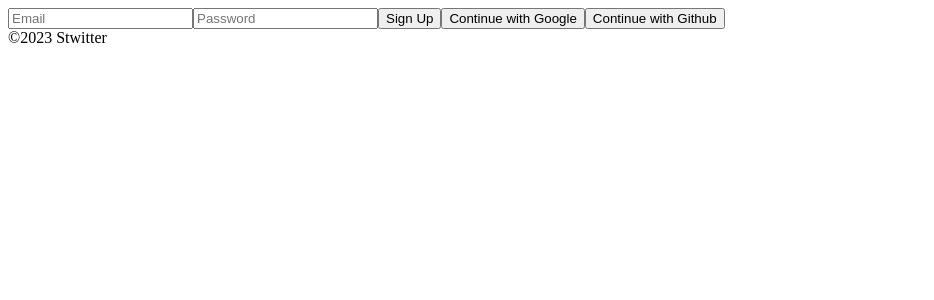
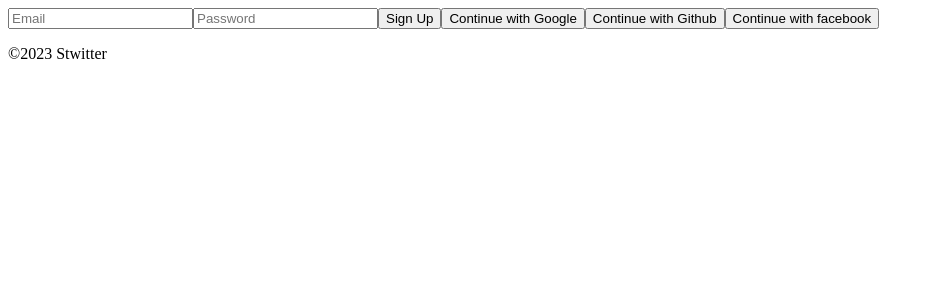
Before and after one commit to walkersmind/stwitter, a React (Create React App) app: page /#/ in a window 1280 px wide. Shown: the top 300 px of the page, without its empty margins (0-934 px from the left). Built offline with nearby package versions, Linux system fonts and the light colour scheme; no server answers.

Commit message:
Feature: Google & Github Login

```diff
--- a/src/routes/Auth.js
+++ b/src/routes/Auth.js
@@ -3,12 +3,17 @@ import {
   createUserWithEmailAndPassword,
   getAuth,
   signInWithEmailAndPassword,
+  GoogleAuthProvider,
+  signInWithPopup,
+  GithubAuthProvider,
+  FacebookAuthProvider,
 } from "firebase/auth";
 
 const Auth = () => {
-  const [email, setEmail] = useState();
-  const [password, setPassword] = useState();
+  const [email, setEmail] = useState("");
+  const [password, setPassword] = useState("");
   const [isUser, setUser] = useState(false);
+  const [error, setError] = useState("");
   const onChange = (event) => {
     const {
       target: { name, value },
@@ -33,7 +38,59 @@ const Auth = () => {
         data = await signInWithEmailAndPassword(auth, email, password);
       }
     } catch (error) {
-      console.log(error);
+      setError(error.message);
+    }
+  };
+
+  const onSocialSignUp = (event) => {
+    const {
+      target: { name },
+    } = event;
+
+    let provider;
+
+    if (name === "google") {
+      provider = new GoogleAuthProvider();
+      signInWithPopup(auth, provider)
+        .then((result) => {
+          const credential = GoogleAuthProvider.credentialFromResult(result);
+          const token = credential.accessToken;
+          const user = result.user;
+        })
+        .catch((error) => {
+          const errorCode = error.code;
+          const errorMessage = error.message;
+          const eamil = error.customData.eamil;
+          const credential = GoogleAuthProvider.credentialFromError(error);
+        });
+    } else if (name === "github") {
+      provider = new GithubAuthProvider();
+      signInWithPopup(auth, provider)
+        .then((result) => {
+          const credential = GithubAuthProvider.credentialFromResult(result);
+          const token = credential.accessToken;
+          const user = result.user;
+        })
+        .catch((error) => {
+          const errorCode = error.code;
+          const errorMessage = error.message;
+          const eamil = error.customData.eamil;
+          const credential = GithubAuthProvider.credentialFromError(error);
+        });
+    } else if (name === "facebook") {
+      provider = new FacebookAuthProvider();
+      signInWithPopup(auth, provider)
+        .then((result) => {
+          const user = result.user;
+          const credential = FacebookAuthProvider.credentialFromResult(result);
+          const token = credential.accessToken;
+        })
+        .catch((error) => {
+          const errorCode = error.code;
+          const errorMessage = error.message;
+          const eamil = error.customData.eamil;
+          const credential = FacebookAuthProvider.credentialFromError(error);
+        });
     }
   };
 
@@ -55,9 +112,17 @@ const Auth = () => {
           onChange={onChange}
         ></input>
         <input type="submit" value={isUser ? "Login" : "Sign Up"}></input>
-        <input type="submit" value="Continue with Google"></input>
-        <input type="submit" value="Continue with Github"></input>
+        <button name="google" onClick={onSocialSignUp}>
+          Continue with Google
+        </button>
+        <button name="github" onClick={onSocialSignUp}>
+          Continue with Github
+        </button>
+        <button name="facebook" onClick={onSocialSignUp}>
+          Continue with facebook
+        </button>
       </form>
+      <p>{error}</p>
     </div>
   );
 };
```
